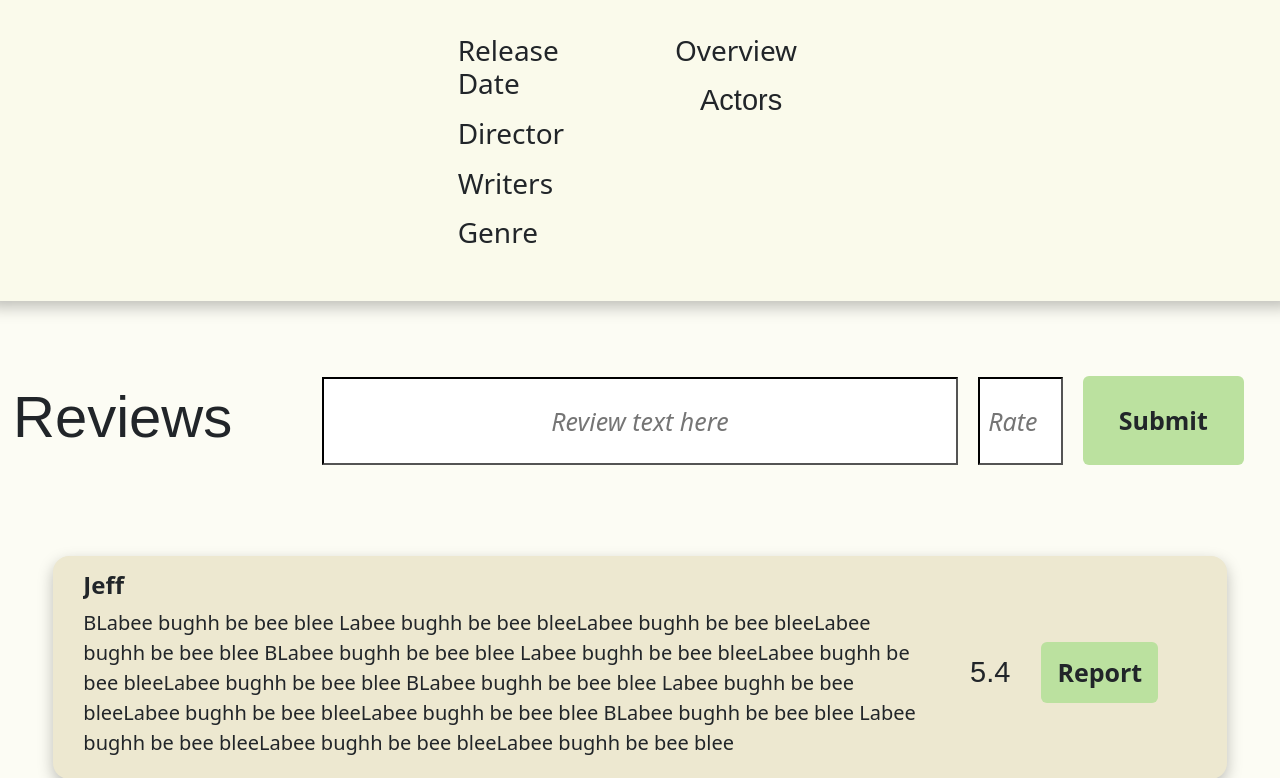
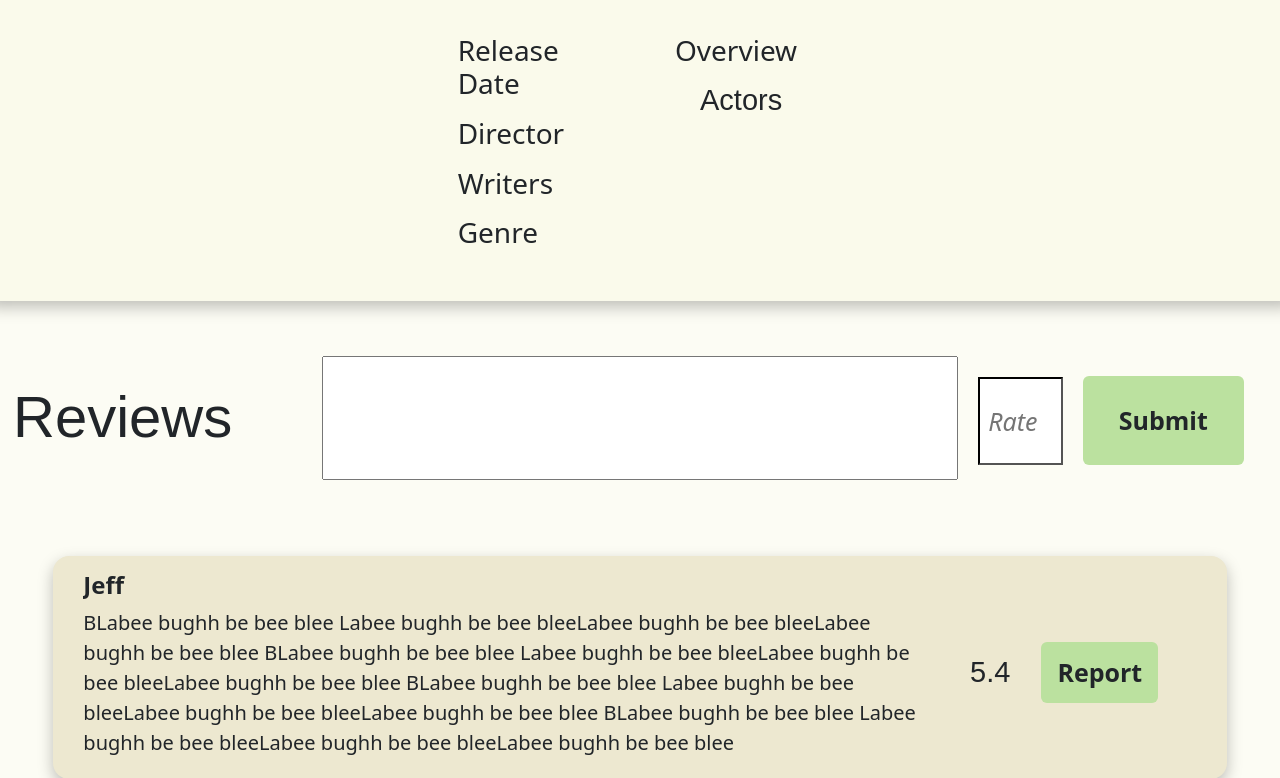
Before and after one commit to OliverRob06/Web-Application-Implementation, a Flask app: page /movie/1 in a window 1280 px wide. Shown: the part 166-944 px from the top of the page. Run offline with Flask 3, Linux system fonts and the light colour scheme; a user stored in the database is signed in; data that the repository does not hold is empty.

Commit message:
changed the box for submitting a review

```diff
--- a/html/template/components/forms.html
+++ b/html/template/components/forms.html
@@ -2,6 +2,13 @@
 <div>
     <input name="{{name}}" type="{{type}}" placeholder="{{placeholder}}" class="text-center w-100 {{class}}">
     </input>
+</div>
+{% endmacro %}
+
+{% macro reviewText(name , type ="text", placeholder="" , class ="") %}
+<div>
+    <textarea  name="{{name}}" type="{{type}}" placeholder="{{placeholder}}" class="auto-expand w-100 {{class}} " rows="3">
+    </textarea >
 </div>
 {% endmacro %}
 
--- a/html/template/info.html
+++ b/html/template/info.html
@@ -1,9 +1,6 @@
 {% extends 'layout/movietemplate.html' %}
-{% from 'components/forms.html' import button %}
-{% from 'components/user.html' import actorCardScroll %}
-{% from 'components/user.html' import infoReview %}
-{% from 'components/forms.html' import input %}
-
+{% from 'components/forms.html' import button, reviewText , input %}
+{% from 'components/user.html' import actorCardScroll, infoReview %}
 
 {% block heading %}
 {{ movie.title }}
@@ -83,7 +80,7 @@
                 </h1>
             </div>
             <div class="col-6 ps-2 pe-2">
-                {{input('Review','text','Review text here','rateInput')}}
+                {{reviewText('Review','text','Review text here','rateInput')}}
             </div>
             <div class="col-1">
                 {{input('rating','number','Rate','rateInput')}}
--- a/static/css/style.css
+++ b/static/css/style.css
@@ -291,3 +291,9 @@ a{
     background-color: rgb(22, 23, 26);
     padding: 10px;
 }
+
+.auto-expand {
+    overflow: hidden;
+    resize: none;
+    min-height: 120px;
+}
```
